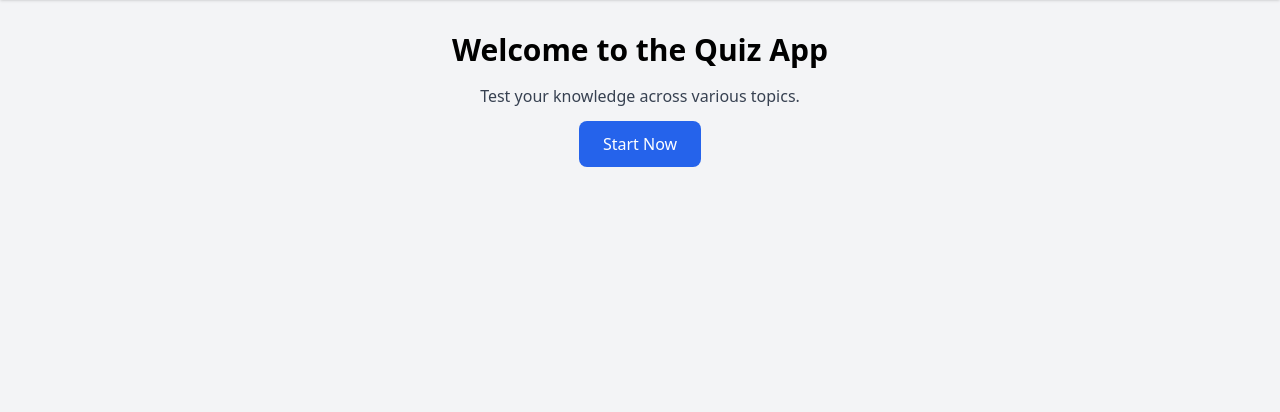
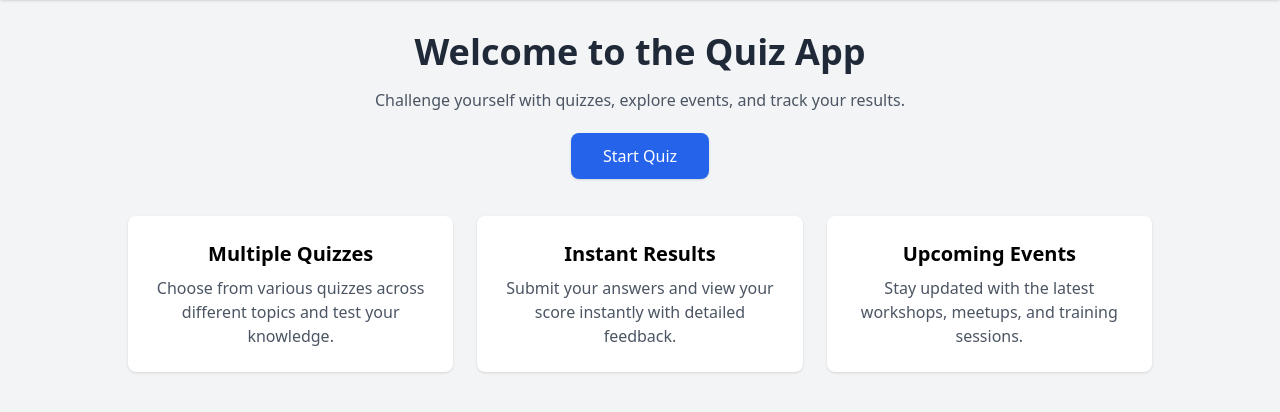
Before and after one commit to Bhavesh0720/quizs_events, a Django app: page / in a window 1280 px wide. Shown: the part 60-472 px from the top of the page. Run offline with Django 5.2, Linux system fonts and the light colour scheme; some libraries are stand-ins or nearby versions.

Commit message:
created model UserSubmission and UserAnswer and stored data and retrived data dynamically in result page

```diff
--- a/quizs_events/quizzs/admin.py
+++ b/quizs_events/quizzs/admin.py
@@ -7,3 +7,5 @@
 admin.site.register(Quiz)
 admin.site.register(Question)
 admin.site.register(Answer)
+admin.site.register(UserSubmission)
+admin.site.register(UserAnswer)
--- a/quizs_events/quizzs/templates/home.html
+++ b/quizs_events/quizzs/templates/home.html
@@ -1,4 +1,3 @@
-
 <!-- Home Page -->
 <!DOCTYPE html>
 <html lang="en">
@@ -24,13 +23,46 @@
       {% endif %}
     </div>
   </nav>
+
   {% block content %}
     <main class="p-8 text-center">
-      <h2 class="text-3xl font-semibold mb-4">Welcome to the Quiz App</h2>
-      <p class="text-gray-700 mb-6">Test your knowledge across various topics.</p>
-      <a href="{% url 'quiz_list' %}" class="px-6 py-3 bg-blue-600 text-white rounded-lg">Start Now</a>
+
+      <h2 class="text-4xl font-bold mb-4 text-gray-800">Welcome to the Quiz App</h2>
+      <p class="text-gray-600 mb-8 max-w-xl mx-auto">
+        Challenge yourself with quizzes, explore events, and track your results.
+      </p>
+      <a href="{% url 'quiz_list' %}" class="px-8 py-3 bg-blue-600 text-white rounded-lg shadow">
+        Start Quiz
+      </a>
+
+      <div class="grid md:grid-cols-3 gap-6 mt-12 max-w-5xl mx-auto">
+
+        <div class="bg-white p-6 rounded-lg shadow">
+          <h3 class="text-xl font-semibold mb-2">Multiple Quizzes</h3>
+          <p class="text-gray-600">
+            Choose from various quizzes across different topics and test your knowledge.
+          </p>
+        </div>
+
+        <div class="bg-white p-6 rounded-lg shadow">
+          <h3 class="text-xl font-semibold mb-2">Instant Results</h3>
+          <p class="text-gray-600">
+            Submit your answers and view your score instantly with detailed feedback.
+          </p>
+        </div>
+
+        <div class="bg-white p-6 rounded-lg shadow">
+          <h3 class="text-xl font-semibold mb-2">Upcoming Events</h3>
+          <p class="text-gray-600">
+            Stay updated with the latest workshops, meetups, and training sessions.
+          </p>
+        </div>
+
+      </div>
+
     </main>
   {% endblock content %}
+
 </body>
 
 </html>
--- a/quizs_events/quizzs/templates/quiz_list.html
+++ b/quizs_events/quizzs/templates/quiz_list.html
@@ -3,11 +3,12 @@
 {% block content %}
 
   <h1 class="text-center text-2xl font-bold mb-6">Available Quizzes</h1>
+
   <div class="grid grid-cols-1 md:grid-cols-2 gap-6">
     {% for qz in quizzs %}
       <a href="{% url 'quiz_attempt' qz.id %}" class="p-4 bg-white shadow rounded-lg hover:bg-gray-100">
         <h2 class="text-xl font-semibold">{{ qz.title }}</h2>
-        <p class="text-gray-600">{{ qz.description }}</p>
+        <p class="text-gray-600"><b>Description :</b> {{ qz.description }}</p>
       </a>
     {% endfor %}
   </div>
--- a/quizs_events/quizzs/urls.py
+++ b/quizs_events/quizzs/urls.py
@@ -10,5 +10,5 @@
     path('events', views.events, name='events'),
     path('quiz_list', views.quiz_list, name='quiz_list'),
     path('quiz_attempt/<int:quiz_id>', views.quiz_attempt, name='quiz_attempt'),
-    path('result', views.result, name='result'),
+    path('result/<int:submission_id>', views.result, name='result'),
 ]
--- a/quizs_events/quizzs/views.py
+++ b/quizs_events/quizzs/views.py
@@ -76,23 +76,69 @@
 
 
 def quiz_attempt(request, quiz_id):
+    # only signin user can attempt!
     if 'uid' not in request.session:
         return redirect('signin')
 
     uid = request.session.get('uid')
     user = User.objects.get(id=uid)
-    quizzs = Quiz.objects.get(id=quiz_id)
-    questions = quizzs.question.all().prefetch_related('answer')
+    quiz = Quiz.objects.get(id=quiz_id)
+
+    # ans related to que and que related to quiz
+    questions = quiz.question.all().prefetch_related('answer')
+
+    if request.method == "POST":
+        user_name = request.POST.get('user_name')
+        score = 0
+
+        submission = UserSubmission.objects.create(
+            quiz = quiz,
+            user_name = user_name,
+            score = score
+        )
+
+        for qs in questions:
+            # user selected ans_ids in a list
+            selected_ids = request.POST.getlist(f"q_{qs.id}")
+            selected_ids = [int(x) for x in selected_ids]
+
+            # correct ans_ids
+            correct_ids = list(qs.answer.filter(is_correct=True).values_list('id', flat=True))
+
+            for ans_id in selected_ids:
+                ans = Answer.objects.get(id=ans_id)
+                UserAnswer.objects.create(
+                    submission=submission,
+                    question=qs,
+                    answer=ans.text,
+                    is_correct=ans.is_correct
+                )
+
+            # update score only if all selected answer is correct for a multilpe type question
+            if set(selected_ids) == set(correct_ids):
+                score += 1
+
+        submission.score = score
+        submission.save()
+
+        return redirect('result', submission_id=submission.id)
+
     con = {
-        'quizzs':quizzs,
+        'quiz':quiz,
         'questions':questions,
-        'username':user.username,
+        'user_name':user.username,
     }
     return render(request, 'quiz_attempt.html', con)
 
 
-def result(request):
-    return render(request, 'result.html')
+def result(request, submission_id):
+    submission = UserSubmission.objects.get(id=submission_id)
+    user_answers = UserAnswer.objects.filter(submission=submission)
+    con = {
+        'submission':submission,
+        'user_answers':user_answers,
+    }
+    return render(request, 'result.html', con)
 
 
 def signout(request):
```
Also changed, not shown: quizs_events/quizzs/models.py (+20 -0 lines), quizs_events/quizzs/templates/quiz_attempt.html (+6 -5 lines), quizs_events/quizzs/templates/result.html (+21 -20 lines), quizs_events/db.sqlite3, quizs_events/quizzs/migrations/0006_usersubmission_useranswer.py (added).
